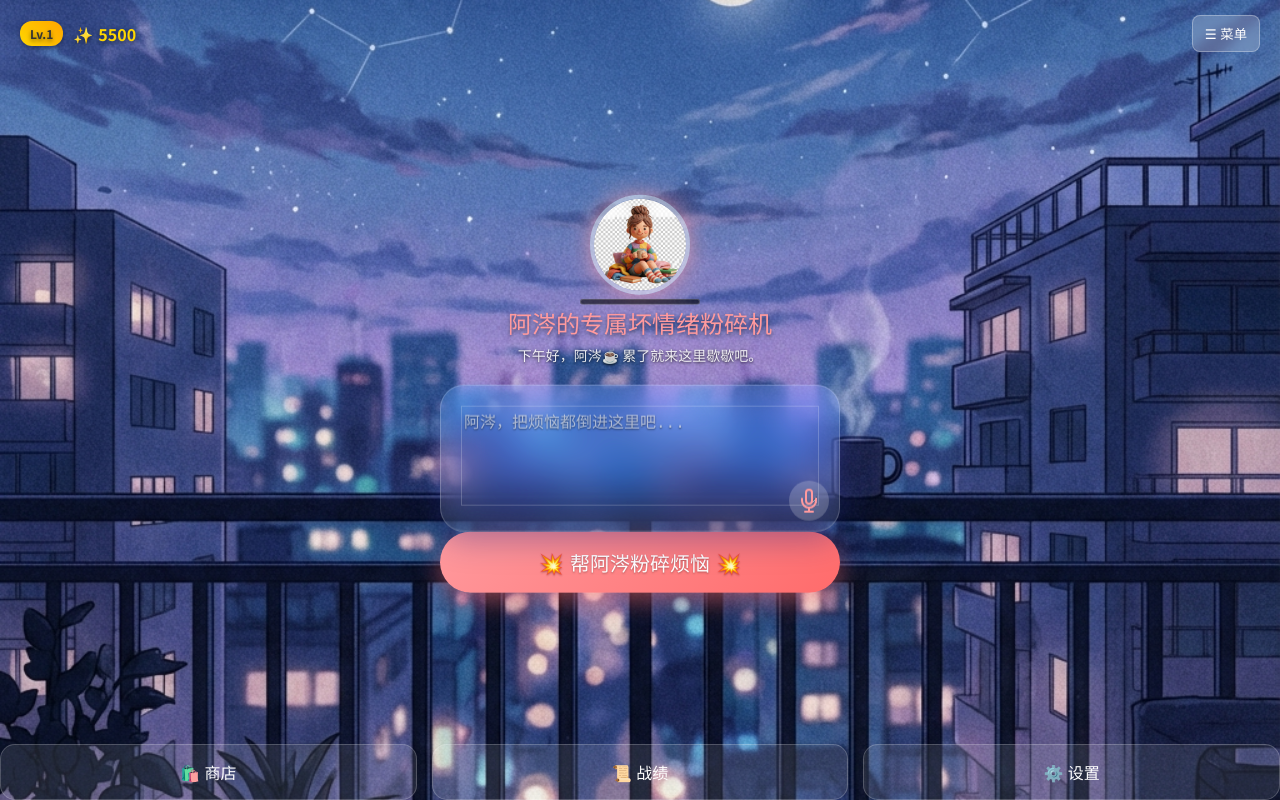
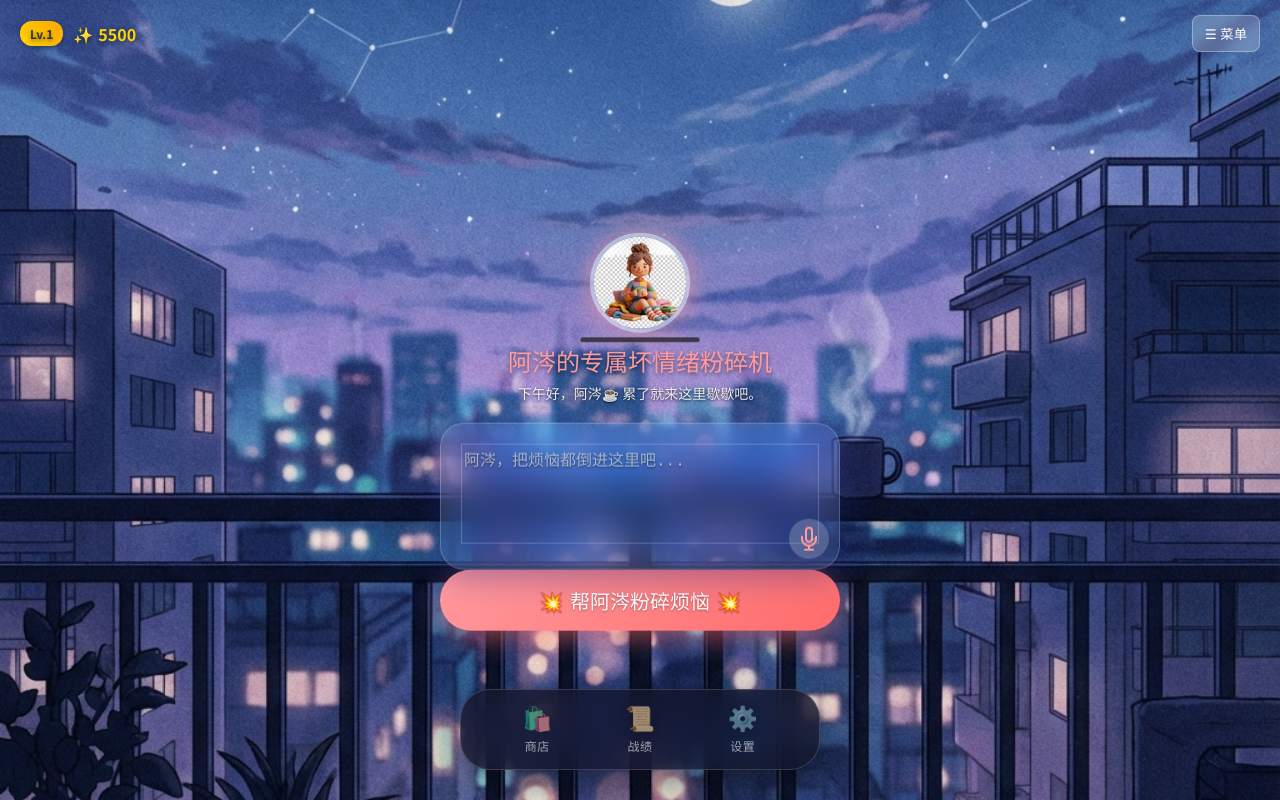
Before and after one commit to dario-github/cen, a plain HTML site: page index.html in a window 1280 px wide. Drawn offline with Linux system fonts and the light colour scheme; a web font is replaced by a local one.

Commit message:
UI/UX: Improve bottom navigation readability and style

```diff
--- a/css/style.css
+++ b/css/style.css
@@ -643,24 +643,62 @@
             cursor: pointer;
         }
 
-        /* New styles for general buttons in menu */
+        /* --- Bottom Navigation Dock --- */
         .controls {
-            display: grid;
-            grid-template-columns: repeat(auto-fit, minmax(100px, 1fr));
-            gap: 15px;
-            margin-top: 20px;
+            position: fixed;
+            bottom: 30px;
+            left: 50%;
+            transform: translateX(-50%);
+            width: 90%;
+            max-width: 360px;
+            background: rgba(20, 20, 35, 0.75);
+            /* Darker, higher opacity for contrast */
+            backdrop-filter: blur(20px) saturate(180%);
+            -webkit-backdrop-filter: blur(20px) saturate(180%);
+            border: 1px solid rgba(255, 255, 255, 0.15);
+            border-radius: 30px;
+            padding: 10px 25px;
+            display: flex;
+            justify-content: space-between;
+            align-items: center;
+            z-index: 100;
+            box-shadow: 0 15px 40px rgba(0, 0, 0, 0.4);
         }
 
         .btn {
+            background: transparent;
+            border: none;
+            color: rgba(255, 255, 255, 0.6);
+            padding: 5px 10px;
+            display: flex;
+            flex-direction: column;
+            align-items: center;
+            gap: 4px;
+            cursor: pointer;
+            transition: all 0.3s cubic-bezier(0.4, 0, 0.2, 1);
+            border-radius: 12px;
+            flex: 1;
+        }
+
+        .nav-icon {
+            font-size: 24px;
+            filter: drop-shadow(0 2px 4px rgba(0, 0, 0, 0.3));
+            transition: transform 0.3s;
+        }
+
+        .nav-label {
+            font-size: 12px;
+            font-weight: 500;
+            letter-spacing: 0.5px;
+        }
+
+        .btn:hover {
+            color: #fff;
             background: rgba(255, 255, 255, 0.1);
-            border: 1px solid rgba(255, 255, 255, 0.2);
-            color: #fff;
-            padding: 15px;
-            border-radius: 15px;
-            font-size: 16px;
-            cursor: pointer;
-            transition: background 0.2s, transform 0.1s;
-            text-align: center;
+        }
+
+        .btn:hover .nav-icon {
+            transform: translateY(-3px) scale(1.1);
         }
 
         .btn:active {
--- a/index.html
+++ b/index.html
@@ -88,9 +88,18 @@
     </div>
 
     <div class="controls">
-        <button class="btn" onclick="openOverlay('shopOverlay')">🛍️ 商店</button>
-        <button class="btn" onclick="game.toggleHistory()">📜 战绩</button>
-        <button class="btn" onclick="game.toggleSettings()">⚙️ 设置</button>
+        <button class="btn" onclick="openOverlay('shopOverlay')">
+            <span class="nav-icon">🛍️</span>
+            <span class="nav-label">商店</span>
+        </button>
+        <button class="btn" onclick="game.toggleHistory()">
+            <span class="nav-icon">📜</span>
+            <span class="nav-label">战绩</span>
+        </button>
+        <button class="btn" onclick="game.toggleSettings()">
+            <span class="nav-icon">⚙️</span>
+            <span class="nav-label">设置</span>
+        </button>
     </div>
 
 
```
